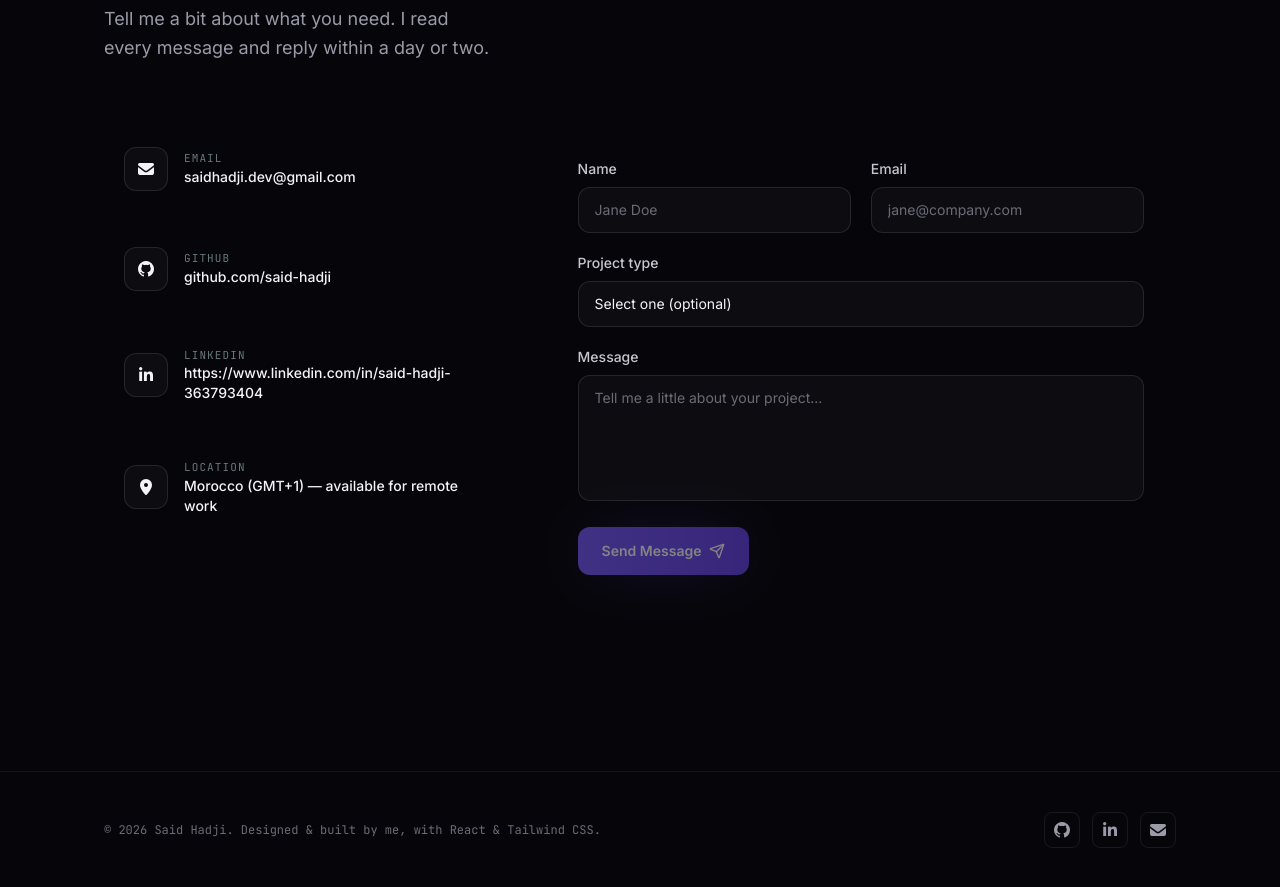
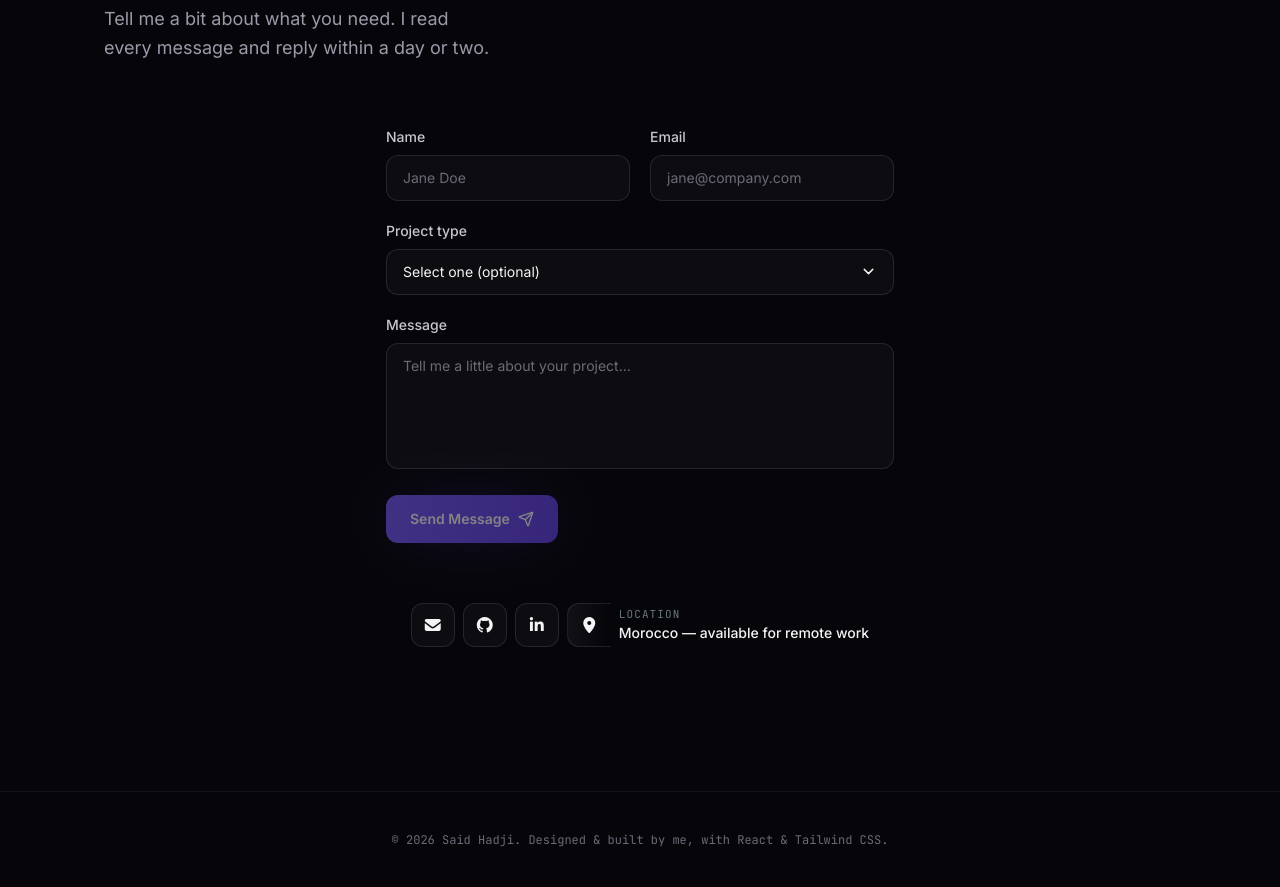
Before and after one commit to said-hadji/saidhadji.dev, a React (Vite) app: page / in a window 1280 px wide. Shown: the part 5160-6047 px from the top of the page. Built offline with nearby package versions, Linux system fonts and the light colour scheme.

Commit message:
style: redesign the contact section and remove social links from the footer

```diff
--- a/src/components/Contact.jsx
+++ b/src/components/Contact.jsx
@@ -1,5 +1,5 @@
 import { useEffect, useRef, useState } from "react";
-import { Send, CheckCircle2 } from "lucide-react";
+import { Send, CheckCircle2, ChevronDown } from "lucide-react";
 import { Container } from "./ui/Container";
 import { SectionHeading } from "./ui/SectionHeading";
 import { GlassCard } from "./ui/GlassCard";
@@ -50,7 +50,7 @@ export function Contact({ isStartProject, setIsStartProject }) {
   });
   const [status, setStatus] = useState("idle"); // idle | sending | sent
   const [isSelect, setIsSelect] = useState(false);
-  const [selectedOption, setSelectedOption] = useState(false);
+  const [selectedOption, setSelectedOption] = useState(null);
 
   const isValid =
     form.name.trim() &&
@@ -66,6 +66,7 @@ export function Contact({ isStartProject, setIsStartProject }) {
       setTimeout(() => {
         setStatus("idle");
         setForm({ name: "", email: "", projectType: "", message: "" });
+        setSelectedOption(null);
       }, 2600);
     }, 1100);
   };
@@ -103,15 +104,18 @@ export function Contact({ isStartProject, setIsStartProject }) {
           subtitle="Tell me a bit about what you need. I read every message and reply within a day or two."
         />
 
-        <div className="mt-16 grid grid-cols-1 gap-8 lg:grid-cols-5">
-          <div className="lg:col-span-2">
-            <div className="space-y-4">
+        <div className="mt-16 flex flex-col-reverse sm:items-center gap-15">
+          <div className="">
+            <div className="flex gap-2 flex-wrap">
               {INFO.map((i) => {
                 const content = (
-                  <GlassCard className="flex items-center gap-4 p-5 transition-colors duration-300 hover:border-violet-500/30">
-                    <span className="flex h-11 w-11 shrink-0 items-center justify-center rounded-xl border border-white/10 bg-white/3">
+                  <GlassCard className={`flex items-center gap-2`}>
+                    <span
+                      className={`flex h-11 w-11 shrink-0 items-center justify-center duration-300 ${i.label === "Location" ? "bg-linear-to-r from-white/5 to-transparent border-t border-b border-l border-white/10 rounded-l-xl" : "border border-white/10 hover:border-violet-500 bg-white/3 rounded-xl"}`}
+                    >
                       <i className={i.icon}></i>
                     </span>
+                    {i.label === "Location" && (
                       <span>
                         <span className="block font-mono text-[11px] tracking-widest text-mist-500">
                           {i.label.toUpperCase()}
@@ -120,6 +124,7 @@ export function Contact({ isStartProject, setIsStartProject }) {
                           {i.value}
                         </span>
                       </span>
+                    )}
                   </GlassCard>
                 );
                 return i.href ? (
@@ -138,9 +143,13 @@ export function Contact({ isStartProject, setIsStartProject }) {
             </div>
           </div>
 
-          <div onClick={(e) => e.stopPropagation()} className="lg:col-span-3">
-            <GlassCard className="p-6 sm:p-8">
-              <form onSubmit={handleSubmit} className="space-y-5" noValidate>
+          <div onClick={(e) => e.stopPropagation()} className="">
+            <GlassCard className="h-full">
+              <form
+                onSubmit={handleSubmit}
+                className="h-full flex flex-col justify-between gap-5"
+                noValidate
+              >
                 <div className="grid grid-cols-1 gap-5 sm:grid-cols-2">
                   <label className="block">
                     <span className="mb-2 block text-sm font-medium text-mist-300">
@@ -154,7 +163,7 @@ export function Contact({ isStartProject, setIsStartProject }) {
                         setForm((f) => ({ ...f, name: e.target.value }))
                       }
                       placeholder="Jane Doe"
-                      className="w-full rounded-xl border border-white/10 bg-white/3 px-4 py-3 text-sm text-mist-100 placeholder:text-mist-600 transition-colors focus:border-violet-500/60"
+                      className="w-full rounded-xl border border-white/10 bg-white/3 px-4 py-3 text-sm text-mist-100 placeholder:text-mist-600 outline-none focus:border-violet-500"
                     />
                   </label>
                   <label className="block">
@@ -169,7 +178,7 @@ export function Contact({ isStartProject, setIsStartProject }) {
                         setForm((f) => ({ ...f, email: e.target.value }))
                       }
                       placeholder="jane@company.com"
-                      className="w-full rounded-xl border border-white/10 bg-white/3 px-4 py-3 text-sm text-mist-100 placeholder:text-mist-600 transition-colors focus:border-violet-500/60"
+                      className="w-full rounded-xl border border-white/10 bg-white/3 px-4 py-3 text-sm text-mist-100 placeholder:text-mist-600 outline-none focus:border-violet-500"
                     />
                   </label>
                 </div>
@@ -182,18 +191,22 @@ export function Contact({ isStartProject, setIsStartProject }) {
                   <div ref={selectRef} className={`relative`}>
                     <div
                       onClick={() => setIsSelect(!isSelect)}
-                      className="w-full rounded-xl border border-white/10 bg-white/3 px-4 py-3 text-sm text-mist-100 transition-colors focus:border-violet-500/60 cursor-pointer"
+                      className="flex items-center w-full rounded-xl border border-white/10 bg-white/3 px-4 py-3 text-sm text-mist-100 transition-colors cursor-pointer"
                     >
-                      <span>
+                      <span className={`flex-1`}>
                         {selectedOption
                           ? selectedOption
                           : "Select one (optional)"}
+                      </span>
+
+                      <span>
+                        <ChevronDown size={17} />
                       </span>
                     </div>
 
                     {isSelect && (
                       <div
-                        className={`absolute top-full inset-x-0 flex flex-col w-full rounded-xl border border-white/10 bg-ink-950 p-1 text-sm text-mist-100 transition-colors focus:border-violet-500/60`}
+                        className={`absolute top-full inset-x-0 flex flex-col w-full rounded-xl border border-white/10 bg-ink-950 p-1 text-sm text-mist-100 transition-colors`}
                       >
                         {PROJECT_TYPES.map((type) => (
                           <span
@@ -224,14 +237,14 @@ export function Contact({ isStartProject, setIsStartProject }) {
                       setForm((f) => ({ ...f, message: e.target.value }))
                     }
                     placeholder="Tell me a little about your project..."
-                    className="w-full resize-none rounded-xl border border-white/10 bg-white/3 px-4 py-3 text-sm text-mist-100 placeholder:text-mist-600 transition-colors focus:border-violet-500/60"
+                    className="textarea-scrollbar w-full resize-none rounded-xl border border-white/10 bg-white/3 px-4 py-3 text-sm text-mist-100 placeholder:text-mist-600 transition-colors outline-none focus:border-violet-500"
                   />
                 </label>
 
                 <Button
                   type="submit"
                   disabled={!isValid || status !== "idle"}
-                  className="w-full justify-center disabled:cursor-not-allowed disabled:opacity-50 sm:w-auto"
+                  className="self-start disabled:cursor-not-allowed disabled:opacity-50"
                 >
                   {status === "idle" && (
                     <>
@@ -245,9 +258,6 @@ export function Contact({ isStartProject, setIsStartProject }) {
                     </>
                   )}
                 </Button>
-                <p role="status" aria-live="polite" className="sr-only">
-                  {status === "sent" ? "Your message has been sent." : ""}
-                </p>
               </form>
             </GlassCard>
           </div>
--- a/src/components/Footer.jsx
+++ b/src/components/Footer.jsx
@@ -1,36 +1,14 @@
 import { Container } from "./ui/Container";
-import { SOCIALS, PROFILE } from "../data";
-
-const LINKS = [
-  { icon: "fa-brands fa-github", href: SOCIALS.github, label: "GitHub" },
-  { icon: "fa-brands fa-linkedin-in", href: SOCIALS.linkedin, label: "LinkedIn" },
-  {
-    icon: "fa-solid fa-envelope",
-    href: `mailto:${SOCIALS.email}`,
-    label: "Email",
-  },
-];
+import { PROFILE } from "../data";
 
 export function Footer() {
   return (
     <footer className="border-t border-white/6 py-10">
-      <Container className="flex flex-col items-center justify-between gap-6 sm:flex-row">
+      <Container className="flex justify-center">
         <p className="font-mono text-xs text-mist-600">
           © {new Date().getFullYear()} {PROFILE.name}. Designed &amp; built by
           me, with React &amp; Tailwind CSS.
         </p>
-        <div className="flex items-center gap-3">
-          {LINKS.map((link) => (
-            <a
-              key={link.label}
-              href={link.href}
-              aria-label={link.label}
-              className="flex h-9 w-9 items-center justify-center rounded-lg border border-white/8 text-mist-400 transition-colors hover:border-violet-500/40 hover:text-violet-300"
-            >
-              <i className={link.icon}></i>
-            </a>
-          ))}
-        </div>
       </Container>
     </footer>
   );
--- a/src/components/Services.jsx
+++ b/src/components/Services.jsx
@@ -33,7 +33,7 @@ export function Services() {
         >
           {SERVICES.map(({ icon: Icon, title, description }) => (
             <motion.div key={title} variants={item} whileHover={{ y: -6 }}>
-              <GlassCard className="group relative h-full border border-white/8 hover:border-violet-500/40 bg-white/3 backdrop-blur-xl shadow-card hover:shadow-glow-violet rounded-2xl p-7 transition-all duration-300">
+              <GlassCard className="group h-full border border-white/8 hover:border-violet-500/40 bg-white/3 backdrop-blur-xl shadow-card hover:shadow-glow-violet rounded-2xl p-7 transition-all duration-300">
                 <div className="flex h-11 w-11 items-center justify-center rounded-xl border border-white/10 bg-linear-to-br from-violet-500/20 to-transparent transition-transform duration-300 group-hover:scale-110">
                   <Icon size={20} className="text-violet-300" aria-hidden="true" />
                 </div>
--- a/src/data/index.js
+++ b/src/data/index.js
@@ -42,7 +42,7 @@ export const SOCIALS = {
   email: "saidhadji.dev@gmail.com",
   github: "https://github.com/said-hadji",
   linkedin: "https://www.linkedin.com/in/said-hadji-363793404",
-  location: "Morocco (GMT+1)",
+  location: "Morocco",
 };
 
 // Core stack you actually ship client work with.
--- a/src/index.css
+++ b/src/index.css
@@ -1,4 +1,4 @@
-@import 'tailwindcss';
+@import "tailwindcss";
 
 @theme {
   --color-ink-700: #1b1b26;
@@ -21,7 +21,7 @@
   --color-gold-500: #d99a1b;
 
   --font-sans: Inter, ui-sans-serif, system-ui, sans-serif;
-  --font-mono: 'JetBrains Mono', ui-monospace, SFMono-Regular, monospace;
+  --font-mono: "JetBrains Mono", ui-monospace, SFMono-Regular, monospace;
 
   --shadow-glow-violet: 0 0 60px -12px rgba(124, 92, 252, 0.45);
   --shadow-glow-gold: 0 0 60px -12px rgba(240, 180, 41, 0.35);
@@ -116,7 +116,9 @@ html {
 
 body {
   @apply bg-ink-950 text-mist-100 antialiased;
-  font-feature-settings: 'ss01' 1, 'cv11' 1;
+  font-feature-settings:
+    "ss01" 1,
+    "cv11" 1;
 }
 
 ::selection {
@@ -130,6 +132,7 @@ body {
 }
 ::-webkit-scrollbar-track {
   background: #06060a;
+  border-radius: 9999px;
 }
 ::-webkit-scrollbar-thumb {
   background: #1f1f2c;
@@ -140,13 +143,23 @@ body {
   background: #2b2b3b;
 }
 
-/* Consistent, visible focus styling for keyboard users */
-:focus-visible {
-  outline: 2px solid #9b86ff;
-  outline-offset: 3px;
-  border-radius: 4px;
+.textarea-scrollbar::-webkit-scrollbar {
+  width: 8px;
+}
+.textarea-scrollbar::-webkit-scrollbar-track {
+  background: transparent;
+  border-radius: 999px;
+}
+.textarea-scrollbar::-webkit-scrollbar-thumb {
+  background: #515172;
+  border-radius: 999px;
+  border: 2px solid #1a1a1e;
+}
+.textarea-scrollbar::-webkit-scrollbar-thumb:hover {
+  background: #6f6f97;
 }
 
+/* Consistent, visible focus styling for keyboard users */
 .text-balance {
   text-wrap: balance;
 }
```
Lines whose indentation alone changed are shown as unchanged.
